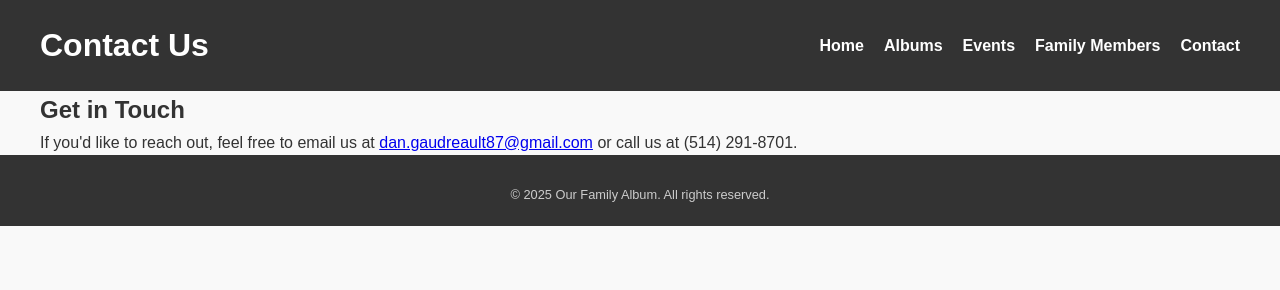
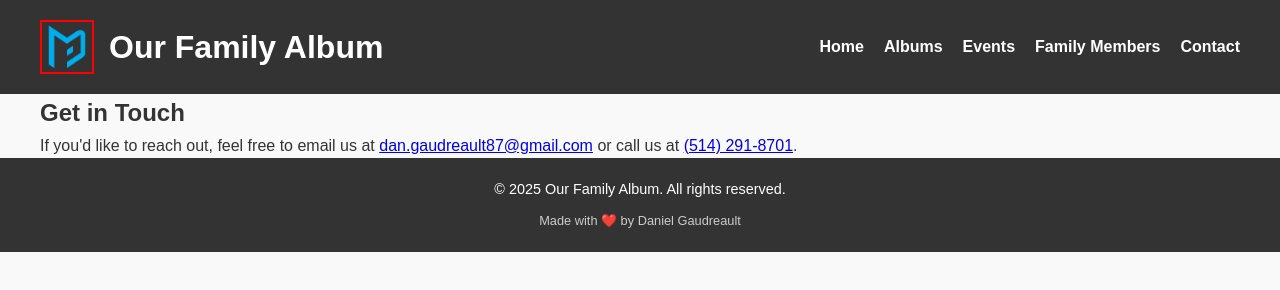
Before and after one commit to DanielGaudreault/family-album, a plain HTML site: page contact.html in a window 1280 px wide. Drawn offline with Linux system fonts and the light colour scheme.

Commit message:
Update contact.html

```diff
--- a/contact.html
+++ b/contact.html
@@ -3,30 +3,41 @@
 <head>
     <meta charset="UTF-8">
     <meta name="viewport" content="width=device-width, initial-scale=1.0">
-    <title>Contact Us</title>
+    <title>Contact Us - Our Family Album</title>
+    <meta name="description" content="Get in touch with us for any inquiries or to share your thoughts.">
     <link rel="stylesheet" href="styles.css">
+    <!-- Favicon -->
+    <link rel="icon" type="image/png" href="images/main logo 2.png">
+    <!-- Apple Touch Icon -->
+    <link rel="apple-touch-icon" sizes="180x180" href="images/icons/apple-touch-icon.png">
+    <!-- Android Favicon -->
+    <link rel="icon" type="image/png" sizes="192x192" href="images/icons/android-chrome-192x192.png">
 </head>
 <body>
     <header>
         <div class="container">
-            <h1>Contact Us</h1>
-            <nav>
+            <!-- Logo and Title -->
+            <div class="logo-title">
+                <img src="images/main logo 2.png" alt="Our Family Album Logo" class="logo">
+                <h1>Our Family Album</h1>
+            </div>
+            <nav aria-label="Main Navigation">
                 <ul>
                     <li><a href="index.html">Home</a></li>
                     <li><a href="albums.html">Albums</a></li>
                     <li><a href="events.html">Events</a></li>
                     <li><a href="family.html">Family Members</a></li>
-                    <li><a href="contact.html">Contact</a></li>
+                    <li><a href="contact.html" aria-current="page">Contact</a></li>
                 </ul>
             </nav>
         </div>
     </header>
 
     <main>
-        <section class="contact">
+        <section class="contact" aria-labelledby="contact-heading">
             <div class="container">
-                <h2>Get in Touch</h2>
-                <p>If you'd like to reach out, feel free to email us at <a href="mailto:dan.gaudreault87@gmail.com">dan.gaudreault87@gmail.com</a> or call us at (514) 291-8701.</p>
+                <h2 id="contact-heading">Get in Touch</h2>
+                <p>If you'd like to reach out, feel free to email us at <a href="mailto:dan.gaudreault87@gmail.com">dan.gaudreault87@gmail.com</a> or call us at <a href="tel:5142918701">(514) 291-8701</a>.</p>
             </div>
         </section>
     </main>
@@ -34,6 +45,7 @@
     <footer>
         <div class="container">
             <p>&copy; 2025 Our Family Album. All rights reserved.</p>
+            <p>Made with ❤️ by Daniel Gaudreault</p>
         </div>
     </footer>
 </body>
```
